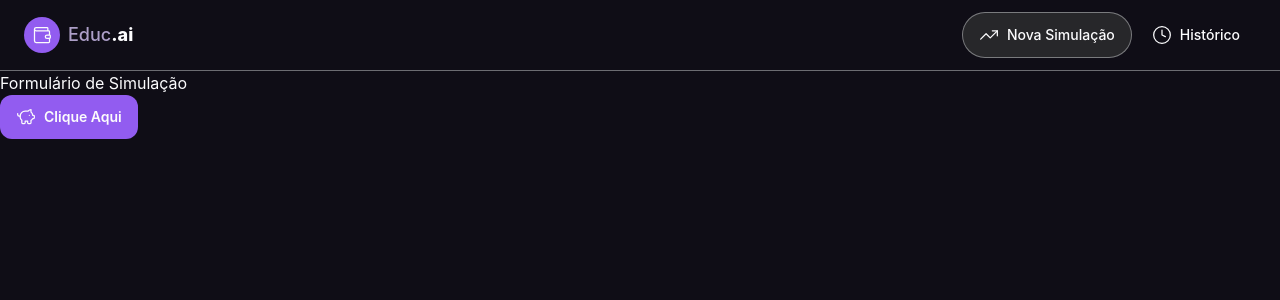
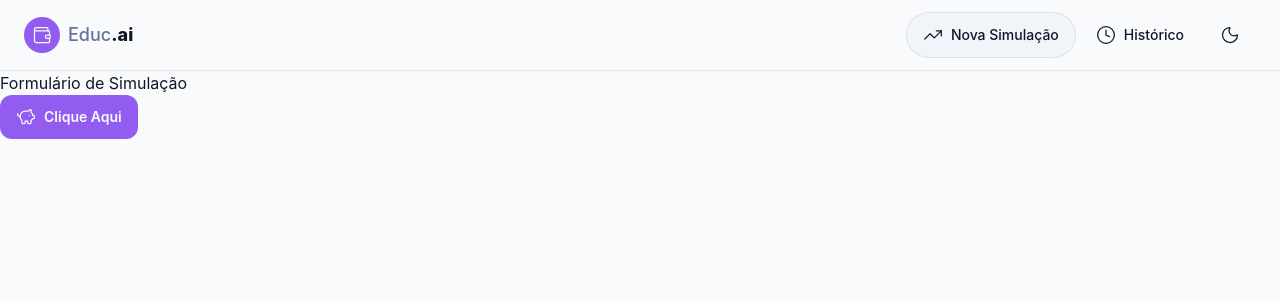
Before and after one commit to Costalitz/educa-ai, a React (Vite) app: page / in a window 1280 px wide. Shown: the top 300 px of the page. Built offline with nearby package versions, Linux system fonts and the light colour scheme.

Commit message:
"feat: implementa variação de tema"

```diff
--- a/src/App.tsx
+++ b/src/App.tsx
@@ -1,9 +1,14 @@
 import { RouterProvider } from 'react-router-dom'
 
+import { ThemeProvider } from './context/theme/ThemeProvider'
 import { router } from './router'
 
 function App() {
-  return <RouterProvider router={router} />
+  return (
+    <ThemeProvider>
+      <RouterProvider router={router} />
+    </ThemeProvider>
+  )
 }
 
 export default App
--- a/src/components/shared/Header/index.tsx
+++ b/src/components/shared/Header/index.tsx
@@ -1,10 +1,12 @@
-import { Clock, TrendingUp, Wallet } from 'lucide-react'
+import { Clock, Moon, Sun, TrendingUp, Wallet } from 'lucide-react'
 import { useNavigate } from 'react-router-dom'
 
 import { Button } from '@/components/shared/Button'
+import { useTheme } from '@/hooks/useTheme'
 
 export function Header() {
   const navigate = useNavigate()
+  const { theme, toggleTheme } = useTheme()
 
   return (
     <header className="border-b border-(--border) px-6 py-3">
@@ -33,6 +35,12 @@ export function Header() {
           >
             <span className="hidden sm:inline">Histórico</span>
           </Button>
+          <Button
+            aria-label={`Alterar tema ${theme === 'light' ? 'escuro' : 'claro'}`}
+            variant="ghost"
+            icon={theme === 'light' ? Moon : Sun}
+            onClick={toggleTheme}
+          />
         </div>
       </nav>
     </header>
--- /dev/null
+++ b/src/context/theme/ThemeContext.tsx
@@ -0,0 +1,12 @@
+import { createContext } from 'react'
+
+export type Theme = 'light' | 'dark'
+
+interface ThemeContextValue {
+  theme: Theme
+  toggleTheme: () => void
+}
+
+export const ThemeContext = createContext<ThemeContextValue | undefined>(
+  undefined,
+)
--- /dev/null
+++ b/src/context/theme/ThemeProvider.tsx
@@ -0,0 +1,32 @@
+import { type PropsWithChildren, useEffect, useState } from 'react'
+
+import { type Theme, ThemeContext } from './ThemeContext'
+
+export function ThemeProvider({ children }: PropsWithChildren) {
+  const [theme, setTheme] = useState<Theme>(() => {
+    const savedTheme = localStorage.getItem('theme') as Theme | null
+
+    if (savedTheme === 'light' || savedTheme === 'dark') {
+      return savedTheme
+    }
+
+    return window.matchMedia('prefers-color-scheme: dark').matches
+      ? 'dark'
+      : 'light'
+  })
+
+  useEffect(() => {
+    document.documentElement.setAttribute('data-theme', theme)
+    localStorage.setItem('theme', theme)
+  }, [theme])
+
+  const toggleTheme = () => {
+    setTheme((currentTheme) => (currentTheme === 'light' ? 'dark' : 'light'))
+  }
+
+  return (
+    <ThemeContext.Provider value={{ theme, toggleTheme }}>
+      {children}
+    </ThemeContext.Provider>
+  )
+}
--- /dev/null
+++ b/src/hooks/useTheme.tsx
@@ -0,0 +1,13 @@
+import { useContext } from 'react'
+
+import { ThemeContext } from '@/context/theme/ThemeContext'
+
+export function useTheme() {
+  const context = useContext(ThemeContext)
+
+  if (context === undefined) {
+    throw new Error('useTheme deve ser usado dentro de um ThemeProvider')
+  }
+
+  return context
+}
```
